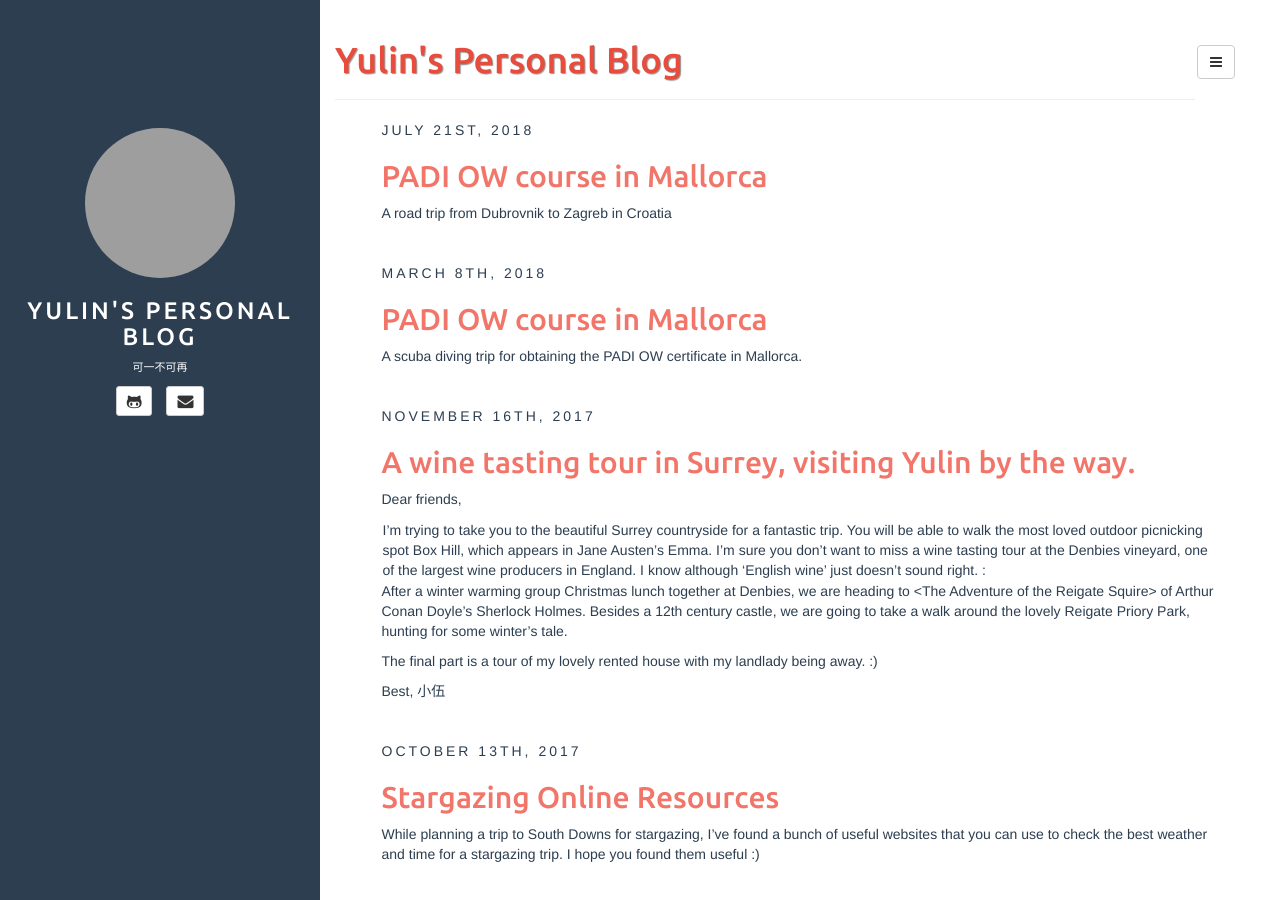
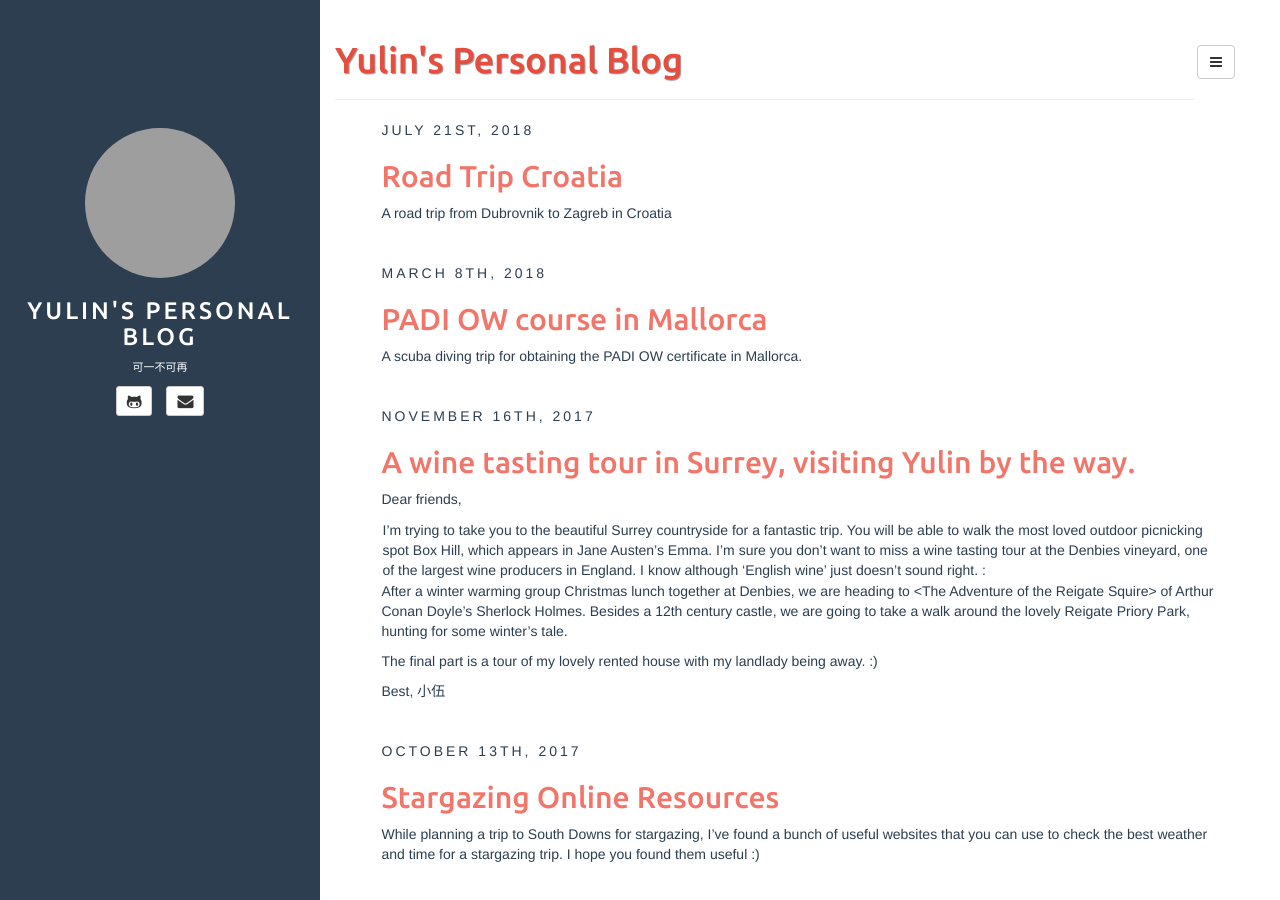
Before and after one commit to JimmyWuMadchester/JimmyWuMadchester.github.io, a Jekyll site: the page built from index.html, in a window 1280 px wide and 900 px high. Built offline with Jekyll 4.4.1, drawn with Linux system fonts in a browser that asks for light colours; the list of posts is cut into pages by our own code; grey boxes are pictures that could not be loaded.

Commit message:
update title

```diff
--- a/_posts/2018-07-21-CroatiaTrip.md
+++ b/_posts/2018-07-21-CroatiaTrip.md
@@ -1,8 +1,8 @@
 ---
 layout: post
-title: PADI OW course in Mallorca
+title: Road Trip Croatia
 categories: [Leisure]
-tags: [scuba, mallorca, Spain, diving]
+tags: [scuba diving, paragliding, Croatia, party, hiking]
 comments: true
 excerpt_separator: <!--more-->
 ---
```
